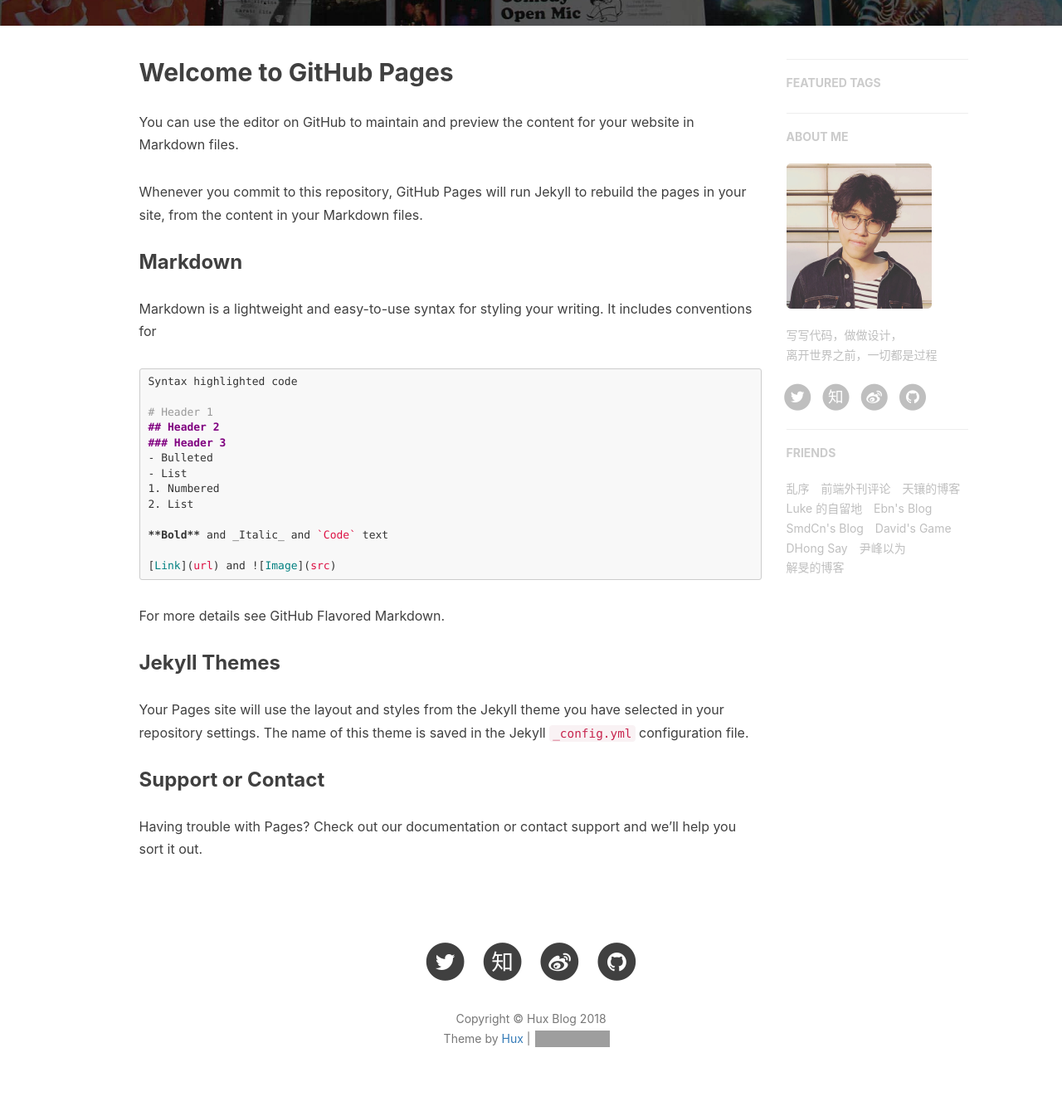
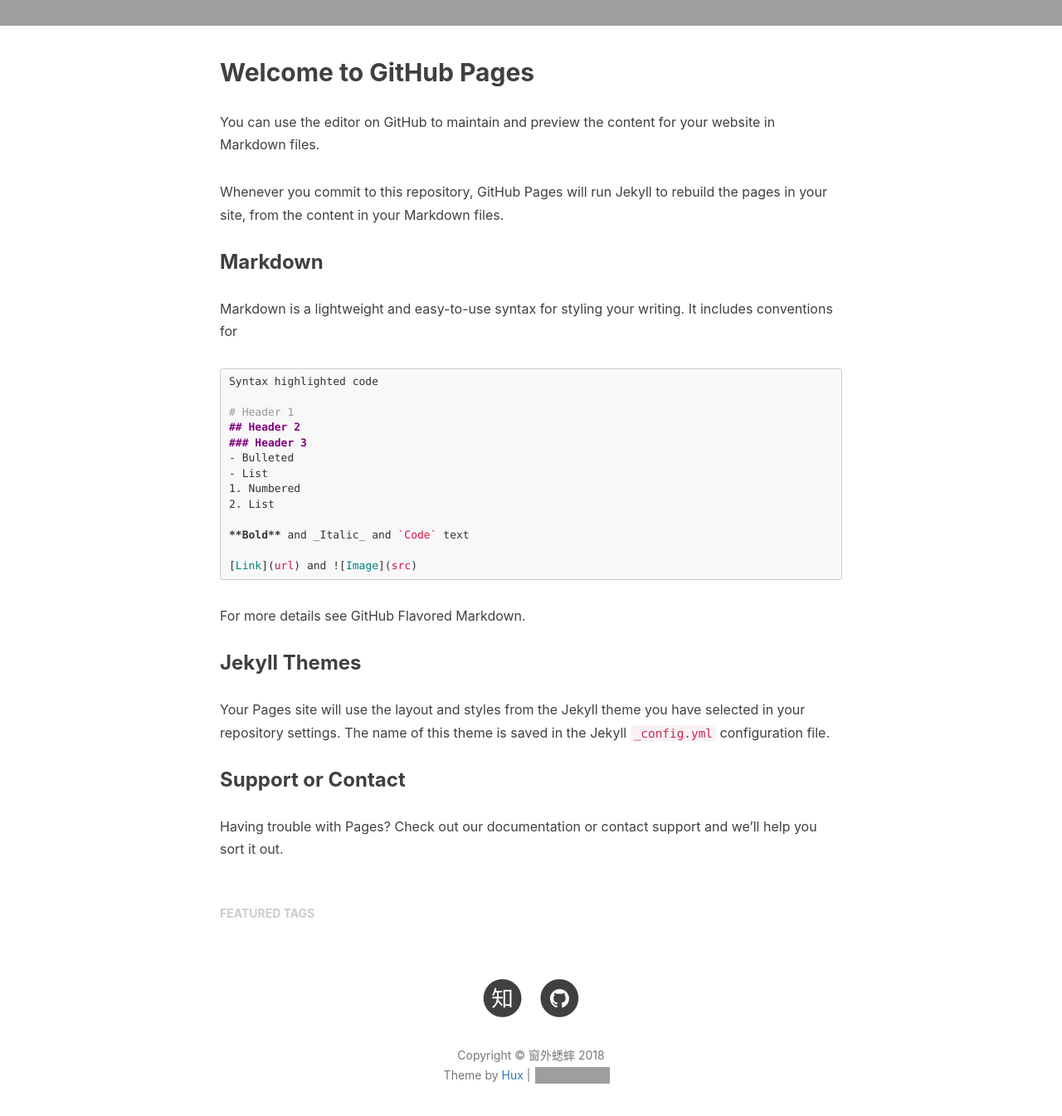
Before and after one commit to Tendernesszh/Tendernesszh.github.io, a Jekyll site: the page built from index.md, in a window 1280 px wide and 1400 px high, scrolled down 455 px. Shown: the top 1345 px of the window at 83% size. Built offline with Jekyll 4.4.1, drawn with Linux system fonts in a browser that asks for light colours; nearby versions of some CDN libraries; our own code applies the rules of GitHub Pages for plain Markdown files; the list of posts is cut into pages by our own code; comment, search, counter and statistics services are not loaded; grey boxes are pictures that could not be loaded.

Commit message:
Update _config.yml

```diff
--- a/_config.yml
+++ b/_config.yml
@@ -1,22 +1,23 @@
 # Site settings
-title: Hux Blog
-SEOTitle: 黄玄的博客 | Hux Blog
-header-img: img/home-bg.jpg
-email: huxpro@gmail.com
-description: "关于前端与设计、黑客与画家 | 黄玄，Web & Mobile Lover，Software Engineer，UX Designer | 这里是 @Hux黄玄 的个人博客，与你一起发现更大的世界。"
-keyword: "黄玄, Hux黄玄, Hux, 鬼栈, huxpro, @huxpro, 黄玄的博客, Hux Blog, 博客, 个人网站, 互联网, Web, JavaScript, 前端, 设计"
-url: "https://Tendernesszh.github.io"              # your host, for absolute URL
+title: 窗外蟋蟀
+SEOTitle: 窗外蟋蟀的博客 | Keysaim Blog
+header-img: img/home-bg-hill.jpg
+email: keysaim@gmail.com
+description: "描述"
+keyword: "窗外蟋蟀, keysaim, cdn, docker, go, golang, python, C/C++, 流媒体, 分发网络, 音视频, 编解码"
+url: "https://keysaim.github.io"              # your host, for absolute URL
 baseurl: ""                             # for example, '/blog' if your blog hosted on 'host/blog'
 
 
 
 # SNS settings
 RSS: false
-weibo_username:     huxpro
-zhihu_username:     huxpro
-github_username:    huxpro
-twitter_username:   huxpro
-#facebook_username:  huxpro
+#weibo_username:     keysaim
+zhihu_username:     keysaim
+github_username:    keysaim
+#twitter_username:   keysaim
+jianshu_username:   e413b88a622b
+#facebook_username:  keysaim
 # linkedin_username:  firstname-lastname-idxxxx
 
 
@@ -27,7 +28,6 @@ highlighter: rouge
 permalink: pretty
 paginate: 10
 exclude: ["less","node_modules","Gruntfile.js","package.json","README.md","README.zh.md"]
-anchorjs: true                          # if you want to customize anchor. check out line:181 of `post.html`
 
 
 
@@ -44,15 +44,28 @@ gems: [jekyll-paginate]
 markdown: kramdown
 kramdown:
   input: GFM                            # use Github Flavored Markdown !important
+#markdown: redcarpet
+#redcarpet:
+    #extensions: ["tables", "fenced_code_blocks"]
 
 
 
 # Disqus settings
-disqus_username: hux
+#disqus_username: keysaim
 
 # Netease setttings
 netease_comment: false
 
+# For gitment
+gitment: true
+gitment-repo: comments
+gitment-client-id: 8d920ad685683a529e83
+gitment-client-secret: ffabf134048e374883ee67d3786a9a6b7d8d3cdc
+
+# For test
+#gitment-repo: test-comments
+#gitment-client-id: 3687ee49c8a69a86e75e
+#gitment-client-secret: 53604cc6e16fe16160b36be7d2f379e46994b728
 
 
 # Analytics settings
@@ -60,15 +73,16 @@ netease_comment: false
 # ba_track_id: [your track id]
 
 # Google Analytics
-ga_track_id: 'UA-49627206-1'            # Format: UA-xxxxxx-xx
-ga_domain: huangxuan.me
+ga_track_id: 'UA-104622100-1'
+ga_domain: keysaim.github.io
 
 
 
 # Sidebar settings
-sidebar: true                           # whether or not using Sidebar.
-sidebar-about-description: "写写代码，做做设计，<br>离开世界之前，一切都是过程"
-sidebar-avatar: /img/avatar-hux.jpg      # use absolute URL, seeing it's used in both `/` and `/about/`
+sidebar: false                           # whether or not using Sidebar.
+sidebar-about-description: "边栏描述"
+# TODO need add the headshot
+sidebar-avatar: /img/avatar-.jpg      # use absolute URL, seeing it's used in both `/` and `/about/`
 
 
 
@@ -85,39 +99,9 @@ service-worker: true
 
 
 # Friends
-friends: [
-    {
-    #     title: "Su",
-    #     href: "http://su.gallery/"
-    # },{
-        title: "乱序",
-        href: "http://mida.re/"
-    },{
-        title: "前端外刊评论",
-        href: "http://qianduan.guru/"
-    },{
-        title: "天镶的博客",
-        href: "http://lingyu.wang/"
-    },{
-        title: "Luke 的自留地",
-        href: "http://hmqk1995.github.io"
-    },{
-        title: "Ebn's Blog",
-        href: "http://ebnbin.com/"
-    },{
-        title: "SmdCn's Blog",
-        href: "http://blog.smdcn.net"
-    },{
-        title: "David's Game",
-        href: "https://www.ruoyaowu.com/"
-    },{
-        title: "DHong Say",
-        href: "http://dhong.co"
-    },{
-        title: "尹峰以为",
-        href: "http://ingf.github.io/"
-    },{
-        title: "解旻的博客",
-        href: "http://xieminis.me/"
-    }
-]
+#friends: []
+
+anchorjs: true                          # if you want to customize anchor. check out line:181 of `post.html`
+anchorjs-visible: hover
+anchorjs-icon: §
+anchorjs-placement: right
```
